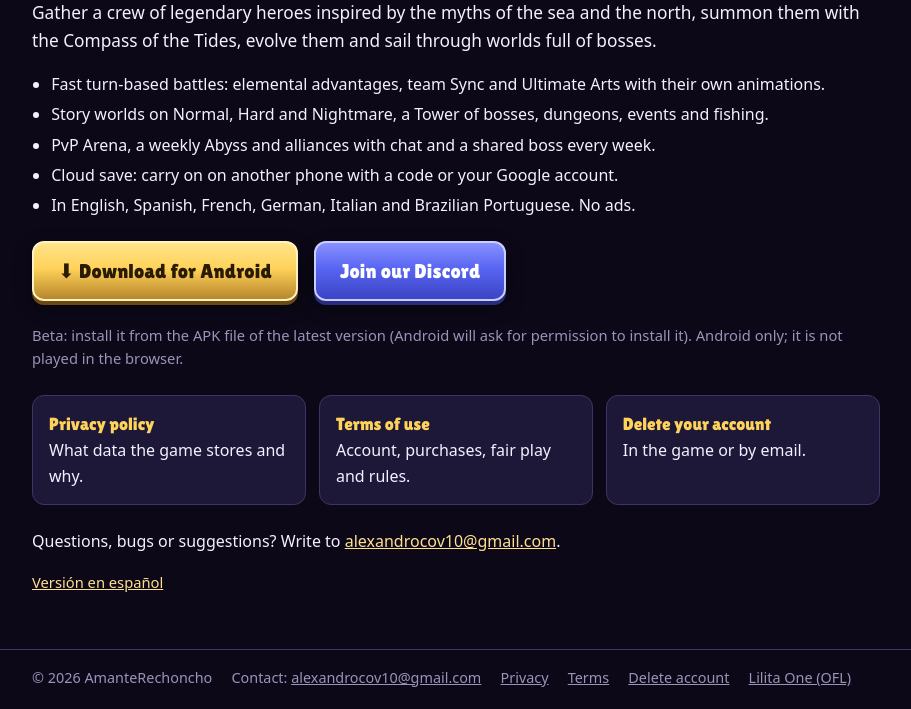
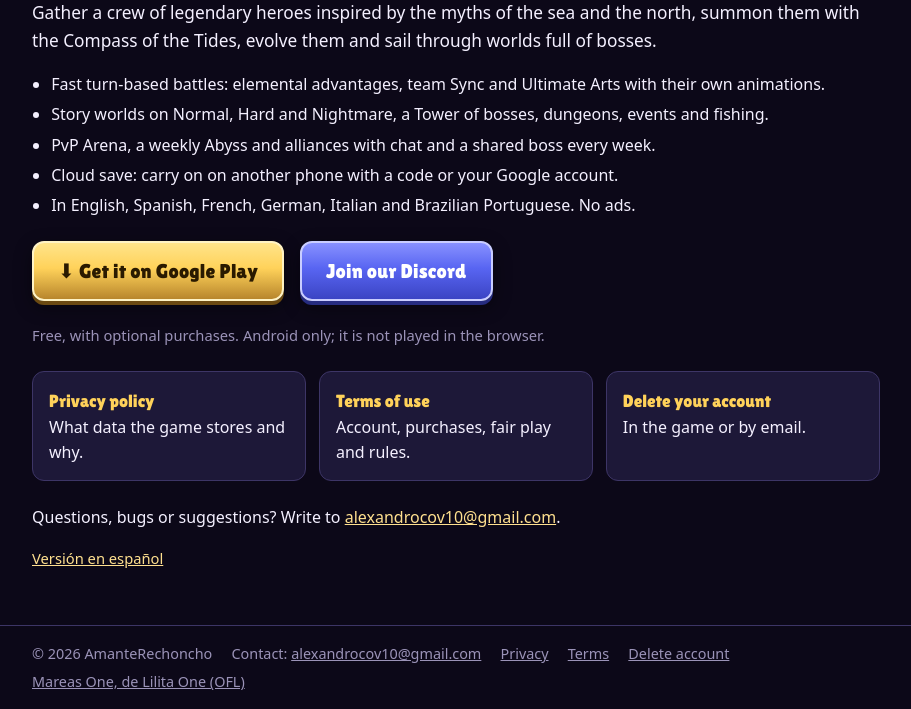
Before and after one commit to ableortu/ableortu.github.io, a plain HTML site: page en.html in a window 1280 px wide. Shown: the part 636-1345 px from the top of the page, without its empty margins (184-1095 px from the left). Drawn offline with Linux system fonts and the light colour scheme.

Commit message:
Web: en.html

```diff
--- a/en.html
+++ b/en.html
@@ -22,12 +22,12 @@
 <h1>Tides of Legend RPG</h1>
 <p class="intro"><strong>Turn-based hero RPG for Android.</strong> <strong>Tides of Legend RPG</strong> is a turn-based pixel-art RPG for Android. Gather a crew of legendary heroes inspired by the myths of the sea and the north, summon them with the Compass of the Tides, evolve them and sail through worlds full of bosses.</p>
 <ul class="features"><li>Fast turn-based battles: elemental advantages, team Sync and Ultimate Arts with their own animations.</li><li>Story worlds on Normal, Hard and Nightmare, a Tower of bosses, dungeons, events and fishing.</li><li>PvP Arena, a weekly Abyss and alliances with chat and a shared boss every week.</li><li>Cloud save: carry on on another phone with a code or your Google account.</li><li>In English, Spanish, French, German, Italian and Brazilian Portuguese. No ads.</li></ul>
-<div class="cta"><a class="button" href="https://github.com/ableortu/JuegoRPG-descargas/releases/latest">⬇ Download for Android</a><a class="button discord" href="https://discord.gg/Z48fp7UW79">Join our Discord</a></div>
-<p class="note">Beta: install it from the APK file of the latest version (Android will ask for permission to install it). Android only; it is not played in the browser.</p>
+<div class="cta"><a class="button" href="https://play.google.com/store/apps/details?id=com.alexa.mareasdeleyenda">⬇ Get it on Google Play</a><a class="button discord" href="https://discord.gg/Z48fp7UW79">Join our Discord</a></div>
+<p class="note">Free, with optional purchases. Android only; it is not played in the browser.</p>
 <div class="cards"><a class="card" href="privacy-en.html"><strong>Privacy policy</strong>What data the game stores and why.</a><a class="card" href="terms.html"><strong>Terms of use</strong>Account, purchases, fair play and rules.</a><a class="card" href="delete-account.html"><strong>Delete your account</strong>In the game or by email.</a></div>
 <p>Questions, bugs or suggestions? Write to <a href="mailto:alexandrocov10@gmail.com">alexandrocov10@gmail.com</a>.</p>
 <p class="note"><a href="index.html" lang="es" hreflang="es">Versión en español</a></p>
 </main>
-<footer><div class="bar"><span>© 2026 AmanteRechoncho</span><span>Contact: <a href="mailto:alexandrocov10@gmail.com">alexandrocov10@gmail.com</a></span><a href="privacy-en.html">Privacy</a><a href="terms.html">Terms</a><a href="delete-account.html">Delete account</a><a href="assets/OFL-LilitaOne.txt">Lilita One (OFL)</a></div></footer>
+<footer><div class="bar"><span>© 2026 AmanteRechoncho</span><span>Contact: <a href="mailto:alexandrocov10@gmail.com">alexandrocov10@gmail.com</a></span><a href="privacy-en.html">Privacy</a><a href="terms.html">Terms</a><a href="delete-account.html">Delete account</a><a href="assets/OFL-LilitaOne.txt">Mareas One, de Lilita One (OFL)</a></div></footer>
 </body>
 </html>
```
